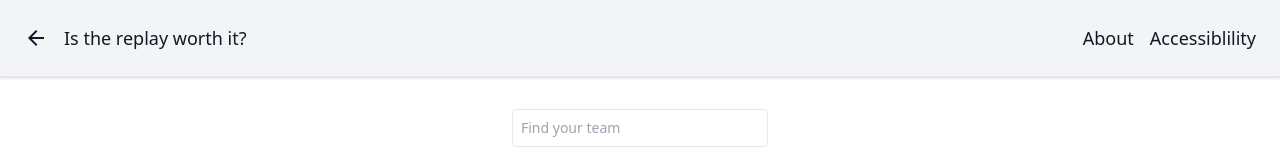
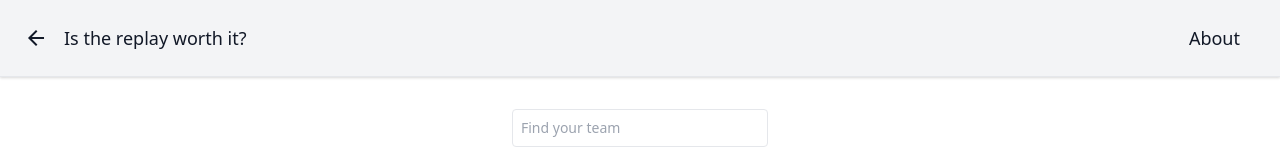
Before and after one commit to rileyherman/accessibility-dev-day, an Angular app: page / in a window 1280 px wide. Shown: the top 160 px of the page. Built offline with nearby package versions, Linux system fonts and the light colour scheme.

Commit message:
remove accessiility page

```diff
--- a/src/app/components/header/header.component.ts
+++ b/src/app/components/header/header.component.ts
@@ -11,11 +11,9 @@ import { Router } from '@angular/router';
       </div>
       <div class="flex items-center hidden xl:block text-lg">
         <a class="cursor-pointer mr-4" (click)="about()">About</a>
-        <a class="cursor-pointer" (click)="accessibility()">Accessiblility</a>
       </div>
       <div class="flex items-center xl:hidden">
         <span (click)="about()" class="material-icons cursor-pointer mr-4">help_outline</span>
-        <span (click)="accessibility()" class="material-icons cursor-pointer">accessibility</span>
       </div>
     </div>
   `
```
